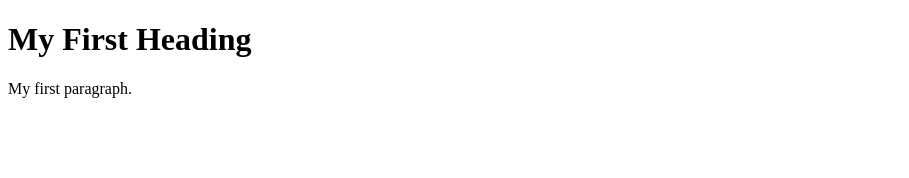
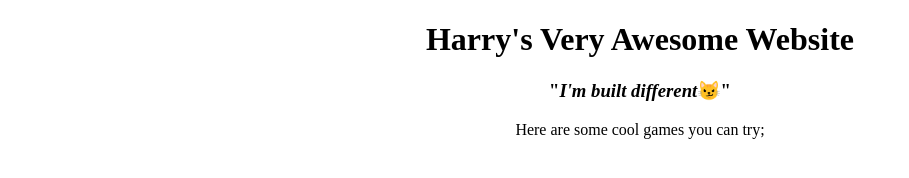
Before and after one commit to HarryCourt/harrycourt.github.io, a plain HTML site: page index.html in a window 1280 px wide. Shown: the whole page, without its empty margins (0-909 px from the left). Drawn offline with Linux system fonts and the light colour scheme.

Commit message:
Added description and Title

```diff
--- a/index.html
+++ b/index.html
@@ -1,9 +1,26 @@
 <!DOCTYPE html>
 <html>
+    <head>
+        <style>
+            div.heading {
+            text-align: center;
+            }
+
+            body {background-color: rgb(255, 255, 255);}
+            h1   {color: rgb(0, 0, 0);}
+            p    {color: rgb(0, 0, 0);}
+        </style>
+    </head>
 <body>
 
-<h1>My First Heading</h1>
-<p>My first paragraph.</p>
+    <div class="heading"><h1>Harry's Very Awesome Website</h1>
+        <h3>"<i>I'm built different</i>😼"</h3>
+        <p>Here are some cool games you can try;</p>
+    </div>
+
+    <div class="gamelist">
+
+    </div>
 
 </body>
 </html>
```
